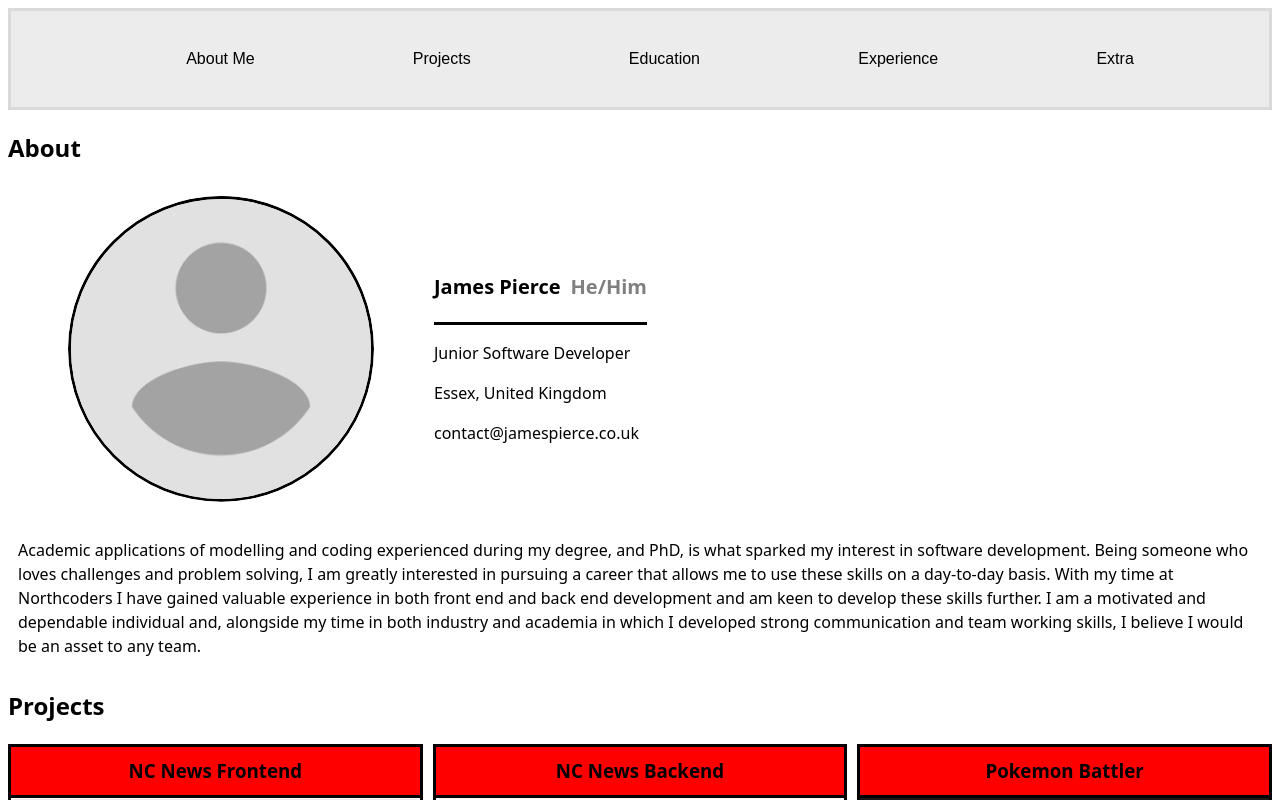
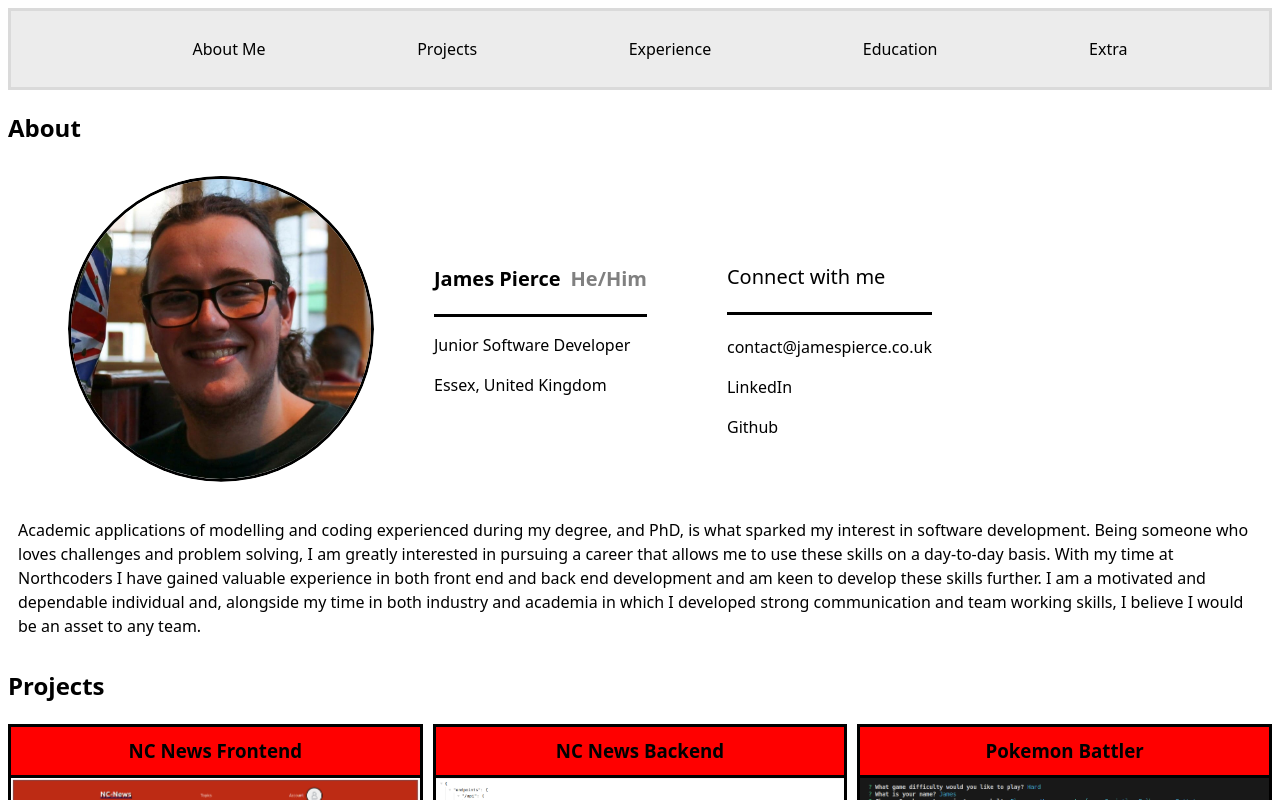
Before and after one commit to J-Pierce/Portfolio, a React (Vite) app: page / in a window 1280 px wide. Shown: the top 800 px of the page. Built offline with nearby package versions, Linux system fonts and the light colour scheme.

Commit message:
navbar scrolls to location

```diff
--- a/package.json
+++ b/package.json
@@ -11,7 +11,8 @@
   },
   "dependencies": {
     "react": "^19.0.0",
-    "react-dom": "^19.0.0"
+    "react-dom": "^19.0.0",
+    "react-scroll": "^1.9.3"
   },
   "devDependencies": {
     "@eslint/js": "^9.22.0",
--- a/src/Components/About.jsx
+++ b/src/Components/About.jsx
@@ -1,12 +1,11 @@
-import profile from "../assets/Me.png";
-import placeholder from "../assets/placeholder.png";
+import profile from "../assets/profile.png";
 
 export default function About() {
   return (
     <section className="about">
       <h2>About</h2>
       <section className="row">
-        <img src={placeholder} alt="placeholder image" id="profileImage" />
+        <img src={profile} alt="placeholder image" id="profileImage" />
         <section className="profileText">
           <section className="name">
             <p id="name">James Pierce</p>
@@ -14,9 +13,20 @@ export default function About() {
           </section>
           <p id="role">Junior Software Developer</p>
           <p id="location">Essex, United Kingdom</p>
-          <a href="mailto:contact@jamespierce.co.uk">
-            contact@jamespierce.co.uk
-          </a>
+        </section>
+        <section className="connect">
+          <p id="title">Connect with me</p>
+          <p>
+            <a href="mailto:contact@jamespierce.co.uk">
+              contact@jamespierce.co.uk
+            </a>
+          </p>
+          <p>
+            <a href="contact@jamespierce.co.uk">LinkedIn</a>
+          </p>
+          <p>
+            <a href="contact@jamespierce.co.uk">Github</a>
+          </p>
         </section>
       </section>
       <p id="statement">
--- a/src/Components/App.jsx
+++ b/src/Components/App.jsx
@@ -1,24 +1,56 @@
 import "../Css/App.css";
-import Header from "./Header";
 import About from "./About";
 import Projects from "./Projects";
 import Education from "./Education";
 import Experience from "./Experience";
 import Extra from "./Extra";
-import Footer from "./Footer";
+import React from "react";
+import { Link, Element } from "react-scroll";
 
 function App() {
+  const items = ["About Me", "Projects", "Experience", "Education", "Extra"];
+
   return (
     <>
-      <Header />
+      <header>
+        <nav>
+          <ul>
+            {items.map((item) => {
+              return (
+                <li key={item}>
+                  <Link
+                    className="button"
+                    spy={true}
+                    to={item}
+                    smooth={true}
+                    offset={-110}
+                    duration={500}
+                  >
+                    {item}
+                  </Link>
+                </li>
+              );
+            })}
+          </ul>
+        </nav>
+      </header>
       <main>
-        <About />
-        <Projects />
-        <Education />
-        <Experience />
-        <Extra />
+        <Element name="About Me">
+          <About />
+        </Element>
+        <Element name="Projects">
+          <Projects />
+        </Element>
+        <Element name="Experience">
+          <Experience />
+        </Element>
+        <Element name="Education">
+          <Education />
+        </Element>
+        <Element name="Extra">
+          <Extra />
+        </Element>
       </main>
-      <Footer />
     </>
   );
 }
--- a/src/Components/Education.jsx
+++ b/src/Components/Education.jsx
@@ -1,5 +1,8 @@
+import { Link, Element } from "react-scroll";
+
 export default function Education() {
   return (
+    <Element name="education">
       <section className="education">
         <h2>Education</h2>
 
@@ -26,5 +29,6 @@ export default function Education() {
           <p id="Classification">11 GCSE grade A* - C</p>
         </section>
       </section>
+    </Element>
   );
 }
--- a/src/Components/Footer.jsx
+++ /dev/null
@@ -1,3 +0,0 @@
-export default function Footer() {
-  return <footer></footer>;
-}
--- a/src/Components/Header.jsx
+++ /dev/null
@@ -1,32 +0,0 @@
-import { useState } from "react";
-
-export default function Header() {
-  const [isClicked, setIsClicked] = useState("");
-  const items = ["About Me", "Projects", "Education", "Experience", "Extra"];
-
-  function handleSelect(event) {
-    isClicked === event.target.id ? null : setIsClicked(event.target.id);
-  }
-
-  return (
-    <header>
-      <ul>
-        {items.map((item) => {
-          return (
-            <li>
-              <button
-                id={item}
-                onClick={handleSelect}
-                className={
-                  isClicked === item ? "headerClicked" : "headerUnclicked"
-                }
-              >
-                {item}
-              </button>
-            </li>
-          );
-        })}
-      </ul>
-    </header>
-  );
-}
--- a/src/Css/About.css
+++ b/src/Css/About.css
@@ -35,3 +35,14 @@
 .about #statement {
   padding: 10px;
 }
+
+.about .connect {
+  margin-left: 80px;
+  padding-top: 40px;
+}
+
+.about .connect #title {
+  font-size: 20px;
+  border-bottom: solid black;
+  padding-bottom: 20px;
+}
--- a/src/Css/App.css
+++ b/src/Css/App.css
@@ -4,7 +4,6 @@
 @import "./Education.css";
 @import "./Experience.css";
 @import "./Extra.css";
-@import "./Footer.css";
 
 main {
   max-width: 15in;
--- a/src/Css/Header.css
+++ b/src/Css/Header.css
@@ -2,6 +2,7 @@ header {
   background-color: rgb(236, 236, 236);
   border: solid rgb(218, 218, 218);
   position: sticky;
+  padding: 10px;
   top: 0;
   z-index: 1;
 }
@@ -15,20 +16,16 @@ header ul {
   margin-right: auto;
 }
 
-header .headerClicked {
-  background-color: rgb(172, 172, 172);
-  border: solid rgb(172, 172, 172);
-  padding: 20px;
-  font-size: 16px;
-}
-header .headerUnclicked {
-  background-color: rgb(236, 236, 236);
-  border: solid rgb(236, 236, 236);
+header .button {
   padding: 20px;
   font-size: 16px;
 }
 
-header button:hover {
+header .button:hover {
   box-shadow: 0 12px 16px 0 rgba(0, 0, 0, 0.24),
     0 17px 50px 0 rgba(0, 0, 0, 0.19);
 }
+header .button:hover {
+  box-shadow: 0 12px 16px 0 rgba(0, 0, 0, 0.24),
+    0 17px 50px 0 rgba(0, 0, 0, 0.19);
+}
```
Also changed, not shown: src/Css/Footer.css (deleted), src/assets/profile.png (added), 1 other file (tests, documents, lock files or other folders). Lines whose indentation alone changed are shown as unchanged.
